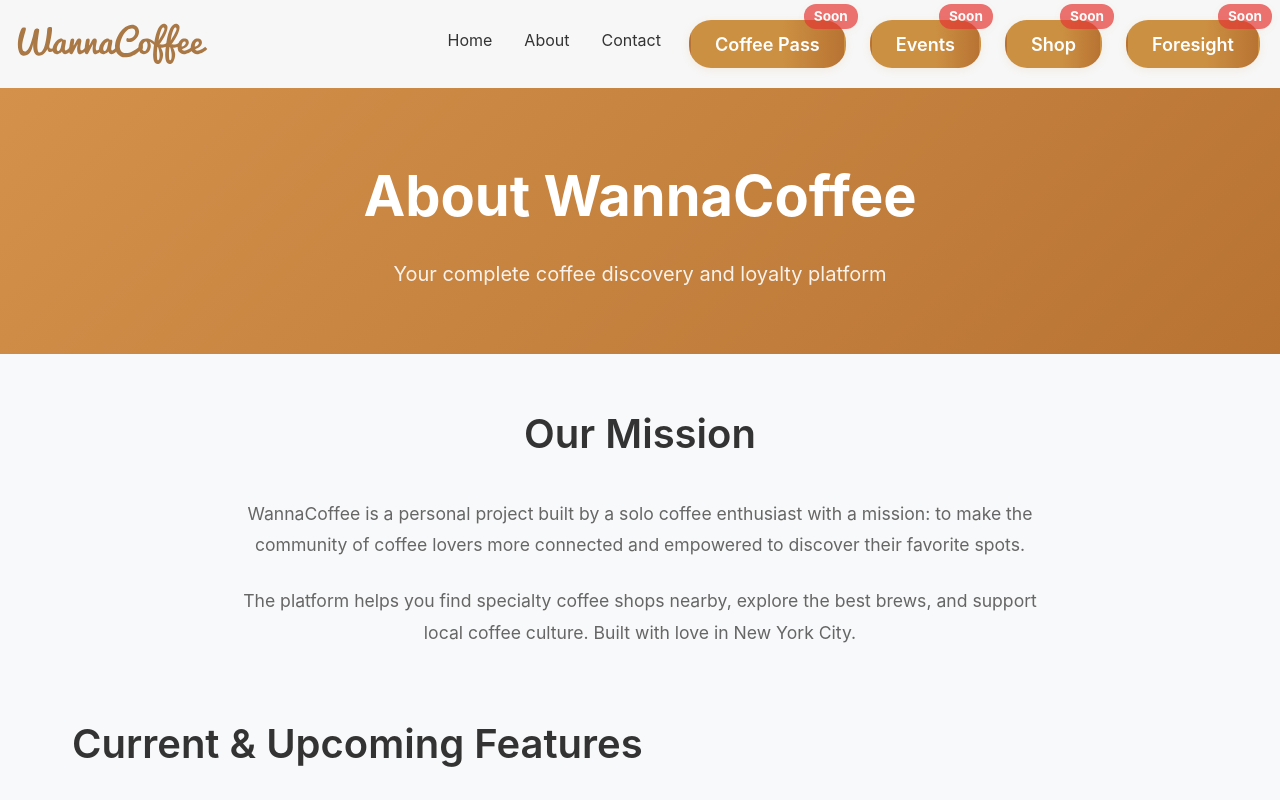
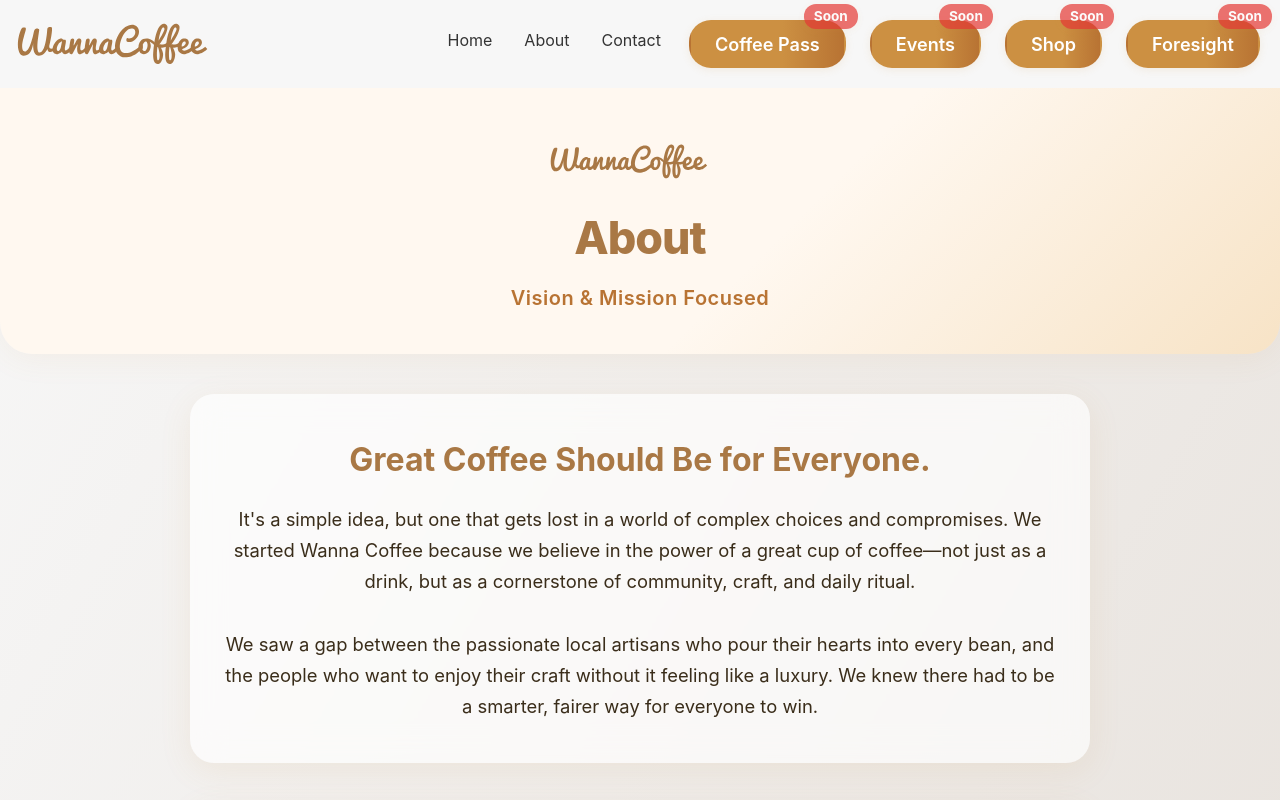
Before and after one commit to alf-delta/wanna-coffee-new, a React (Vite) app: page /about in a window 1280 px wide. Built offline with nearby package versions, Linux system fonts and the light colour scheme.

Commit message:
Redesign About and Coffee Pass: new waitlist tabs, updated content, unified forms, removed FAQ and TM symbol

```diff
--- a/src/components/WaitlistForm.jsx
+++ b/src/components/WaitlistForm.jsx
@@ -95,6 +95,9 @@ const WaitlistForm = ({ onSubmit }) => {
       >
         {isSubmitting ? 'Joining...' : 'Join Waitlist'}
       </button>
+      <p style={styles.disclaimer}>
+        We'll notify you when we launch our business features. No spam, just updates about Wanna Coffee for partners.
+      </p>
     </form>
   );
 };
@@ -104,8 +107,11 @@ const styles = {
     display: 'flex',
     flexDirection: 'column',
     gap: '1rem',
-    maxWidth: '400px',
-    margin: '0 auto',
+    width: '100%',
+    background: 'linear-gradient(90deg, #cc9042 60%, #b87333 100%)',
+    borderRadius: '18px',
+    boxShadow: '0 2px 12px rgba(204,144,66,0.07)',
+    padding: '2rem 1.5rem',
   },
   inputGroup: {
     display: 'flex',
@@ -120,6 +126,7 @@ const styles = {
     textShadow: '0 1px 2px rgba(0,0,0,0.3)',
   },
   input: {
+    width: '100%',
     padding: '0.75rem 1rem',
     borderRadius: '12px',
     border: '2px solid rgba(255,255,255,0.3)',
@@ -150,6 +157,7 @@ const styles = {
     fontWeight: 500,
   },
   submitButton: {
+    width: '100%',
     background: 'linear-gradient(135deg, #fff 0%, #f8f9fa 100%)',
     color: '#cc9042',
     fontWeight: 700,
@@ -196,6 +204,14 @@ const styles = {
     color: '#555',
     lineHeight: 1.6,
   },
+  disclaimer: {
+    fontSize: '0.85rem',
+    color: 'rgba(80,60,20,0.7)',
+    textAlign: 'center',
+    marginTop: '1rem',
+    lineHeight: 1.4,
+    fontStyle: 'italic',
+  },
 };
 
 export default WaitlistForm;
--- /dev/null
+++ b/src/components/WaitlistTabs.jsx
@@ -0,0 +1,86 @@
+import React, { useState } from 'react';
+import CustomerWaitlistForm from './CustomerWaitlistForm';
+import WaitlistForm from './WaitlistForm';
+
+const WaitlistTabs = () => {
+  const [activeTab, setActiveTab] = useState('customer');
+
+  return (
+    <div style={styles.tabsWrap}>
+      <div style={styles.tabButtonsRow}>
+        <button
+          style={{
+            ...styles.tabButton,
+            ...(activeTab === 'customer' ? styles.tabButtonActive : {})
+          }}
+          onClick={() => setActiveTab('customer')}
+        >
+          Coffee Lovers
+        </button>
+        <button
+          style={{
+            ...styles.tabButton,
+            ...(activeTab === 'shop' ? styles.tabButtonActive : {})
+          }}
+          onClick={() => setActiveTab('shop')}
+        >
+          Coffee Shops
+        </button>
+      </div>
+      <div style={styles.formContainer}>
+        {activeTab === 'customer' ? <CustomerWaitlistForm /> : <WaitlistForm />}
+      </div>
+    </div>
+  );
+};
+
+const styles = {
+  tabsWrap: {
+    width: '100%',
+    maxWidth: 420,
+    margin: '0 auto',
+    display: 'flex',
+    flexDirection: 'column',
+    alignItems: 'center',
+  },
+  tabButtonsRow: {
+    display: 'flex',
+    justifyContent: 'center',
+    gap: 0,
+    width: '100%',
+    marginBottom: 24,
+    borderRadius: 18,
+    overflow: 'hidden',
+    boxShadow: '0 2px 12px rgba(204,144,66,0.07)',
+    background: 'rgba(255,255,255,0.7)',
+  },
+  tabButton: {
+    flex: 1,
+    padding: '1rem 0',
+    fontSize: '1.1rem',
+    fontWeight: 700,
+    color: '#b87333',
+    background: 'none',
+    border: 'none',
+    cursor: 'pointer',
+    transition: 'background 0.18s, color 0.18s',
+    outline: 'none',
+    borderRight: '1px solid rgba(204,144,66,0.10)',
+  },
+  tabButtonActive: {
+    background: 'linear-gradient(90deg, #cc9042 60%, #b87333 100%)',
+    color: '#fff',
+    boxShadow: '0 4px 16px rgba(204,144,66,0.13)',
+    borderRight: '1px solid rgba(204,144,66,0.10)',
+  },
+  formContainer: {
+    width: '100%',
+    margin: '0 auto',
+    borderRadius: 18,
+    background: 'rgba(255,255,255,0.85)',
+    boxShadow: '0 2px 12px rgba(204,144,66,0.07)',
+    padding: 0,
+  },
+};
+
+export default WaitlistTabs;
--- a/src/pages/About.jsx
+++ b/src/pages/About.jsx
@@ -1,281 +1,184 @@
 import React from 'react';
-import { Link } from 'react-router-dom';
+import logo from '../assets/logo.svg';
+import WaitlistTabs from '../components/WaitlistTabs';
 
 const About = () => {
   return (
-    <div style={styles.container}>
-      <div style={styles.hero}>
-        <div style={styles.heroContent}>
-          <h1 style={styles.title}>About WannaCoffee</h1>
-          <p style={styles.subtitle}>
-            Your complete coffee discovery and loyalty platform
-          </p>
-        </div>
-      </div>
+    <div style={styles.pageBg}>
+      <section style={styles.heroSection}>
+        <img src={logo} alt="Wanna Coffee Logo" style={styles.logo} />
+        <h1 style={styles.heroTitle}>About</h1>
+        <p style={styles.heroSubtitle}>Vision & Mission Focused</p>
+      </section>
 
-      <div style={styles.content}>
-        <div style={styles.missionSection}>
-          <h2 style={styles.sectionTitle}>Our Mission</h2>
-          <p style={styles.missionText}>
-            WannaCoffee is a personal project built by a solo coffee enthusiast with a mission:
-            to make the community of coffee lovers more connected and empowered to discover their favorite spots.
-          </p>
-          <p style={styles.missionText}>
-            The platform helps you find specialty coffee shops nearby, explore the best brews,
-            and support local coffee culture. Built with love in New York City.
-          </p>
-        </div>
+      <section style={styles.glassSection}>
+        <h2 style={styles.sectionTitle}>Great Coffee Should Be for Everyone.</h2>
+        <p style={styles.sectionText}>
+          It's a simple idea, but one that gets lost in a world of complex choices and compromises. We started Wanna Coffee because we believe in the power of a great cup of coffee—not just as a drink, but as a cornerstone of community, craft, and daily ritual.<br/><br/>
+          We saw a gap between the passionate local artisans who pour their hearts into every bean, and the people who want to enjoy their craft without it feeling like a luxury. We knew there had to be a smarter, fairer way for everyone to win.
+        </p>
+      </section>
 
-        <div style={styles.featuresSection}>
-          <h2 style={styles.sectionTitle}>Current & Upcoming Features</h2>
+      <section style={styles.glassSection}>
+        <h2 style={styles.sectionTitle}>Our Vision: An Ecosystem, Not Just an App.</h2>
+        <p style={styles.sectionText}>
+          We are building a technology platform designed to rebalance the scales of the local coffee economy. Our vision is to create a seamless world where enjoying the best coffee is effortless for customers, and running a successful coffee business is more achievable for independent entrepreneurs.<br/><br/>
+          We're moving beyond simple discounts or directory listings. We're creating a sustainable ecosystem where technology empowers connection, supports local businesses, and makes the simple pleasure of a great coffee more accessible than ever before.
+        </p>
+      </section>
 
-          <div style={styles.featuresGrid}>
-            <div style={styles.featureCard}>
-              <div style={styles.featureIcon}>🗺️</div>
-              <h3 style={styles.featureTitle}>Coffee Map</h3>
-              <p style={styles.featureDescription}>
-                Discover coffee shops near you with our interactive map.
-                Filter by distance, ratings, and preferences.
-              </p>
-              <div style={styles.statusBadge}>
-                <span style={styles.liveBadge}>Live</span>
-              </div>
-            </div>
+      <section style={styles.glassSection}>
+        <h2 style={styles.sectionTitle}>How We're Doing It: The Wanna Coffee Pass.</h2>
+        <p style={styles.sectionText}>
+          At the heart of our platform is the Wanna Coffee Pass—a single, digital key that unlocks the city's independent coffee scene.<br/><br/>
+          It's a simple concept: pre-load your Pass and use it to seamlessly pay at a growing network of curated partner cafés. This isn't just a new way to pay; it's a new way to experience coffee. It's about freedom, discovery, and the confidence that you're always getting fair value while supporting the businesses that make our neighborhoods unique.
+        </p>
+      </section>
 
-            <div style={styles.featureCard}>
-              <div style={styles.featureIcon}>🎫</div>
-              <h3 style={styles.featureTitle}>Couponator</h3>
-              <p style={styles.featureDescription}>
-                Exclusive deals and discounts for coffee lovers.
-                Daily offers, birthday rewards, and VIP access.
-              </p>
-              <div style={styles.statusBadge}>
-                <span style={styles.comingSoonBadge}>Coming Soon</span>
-              </div>
-              <Link to="/couponator" style={styles.previewLink}>
-                Preview Interface →
-              </Link>
-            </div>
-
-            <div style={styles.featureCard}>
-              <div style={styles.featureIcon}>🏆</div>
-              <h3 style={styles.featureTitle}>Events</h3>
-              <p style={styles.featureDescription}>
-                Earn points with every purchase and unlock exclusive benefits.
-                Bronze, Silver, and Gold membership tiers.
-              </p>
-              <div style={styles.statusBadge}>
-                <span style={styles.comingSoonBadge}>Coming Soon</span>
-              </div>
-              <Link to="/events" style={styles.previewLink}>
-                Preview Interface →
-              </Link>
-            </div>
-
-            <div style={styles.featureCard}>
-              <div style={styles.featureIcon}>☕</div>
-              <h3 style={styles.featureTitle}>Shop</h3>
-              <p style={styles.featureDescription}>
-                Fresh coffee delivered to your door, tailored to your taste.
-                Flexible delivery schedules and personalized blends.
-              </p>
-              <div style={styles.statusBadge}>
-                <span style={styles.comingSoonBadge}>Coming Soon</span>
-              </div>
-              <Link to="/subscription" style={styles.previewLink}>
-                Preview Interface →
-              </Link>
-            </div>
+      <section style={{...styles.glassSection, ...styles.valueSection}}>
+        <div style={styles.valueColumns}>
+          <div style={styles.valueCol}>
+            <h3 style={styles.valueTitle}>For Coffee Lovers:</h3>
+            <ul style={styles.valueList}>
+              <li><b>Freedom to Explore.</b> The Wanna Coffee Pass is your ticket to a city-wide coffee adventure.</li>
+              <li><b>Discover:</b> Find hidden gems and support the passionate people behind the counter.</li>
+              <li><b>Enjoy Seamlessly:</b> Forget fumbling for cards or cash. A simple scan is all it takes.</li>
+              <li><b>Be Part of a Community:</b> Join a network of people who, like you, value quality, craft, and supporting local.</li>
+            </ul>
+          </div>
+          <div style={styles.valueCol}>
+            <h3 style={styles.valueTitle}>For Coffee Shops:</h3>
+            <ul style={styles.valueList}>
+              <li><b>Your Partner in Growth.</b> We know your focus is on making incredible coffee. Ours is on helping you build a thriving business.</li>
+              <li><b>Connect with New Customers:</b> We bring a motivated, high-intent audience directly to your door.</li>
+              <li><b>Unlock Actionable Insights:</b> Our partner dashboard provides valuable data to help you understand trends and make smarter decisions.</li>
+              <li><b>A Platform for Your Brand:</b> We give you the tools to not only serve customers but to grow your brand, sell your products, and host your events.</li>
+            </ul>
           </div>
         </div>
+      </section>
 
-        <div style={styles.ctaSection}>
-          <h2 style={styles.ctaTitle}>Stay Updated</h2>
-          <p style={styles.ctaDescription}>
-            Be the first to know when new features launch and get exclusive early access
-          </p>
-          <div style={styles.emailSignup}>
-            <input
-              type="email"
-              placeholder="Enter your email address"
-              style={styles.emailInput}
-            />
-            <button style={styles.signupButton}>
-              Subscribe to Updates
-            </button>
-          </div>
-        </div>
-      </div>
+      <section style={styles.glassSection}>
+        <h2 style={styles.sectionTitle}>Founded on Passion.</h2>
+        <p style={styles.sectionText}>
+          Wanna Coffee was born from a genuine love for coffee culture and a deep respect for the entrepreneurs who build it. We're a team of thinkers, creators, and coffee drinkers dedicated to using technology as a force for good. We believe in building things that are not only smart and efficient but also human-centric and community-focused.<br/><br/>
+          We're starting this journey by listening, learning, and collaborating with the very people we aim to serve.
+        </p>
+      </section>
+
+      <section style={styles.ctaSection}>
+        <h2 style={styles.sectionTitle}>The Future of Coffee is Collaborative.</h2>
+        <p style={styles.sectionText}>
+          This is more than a platform—it's a movement to build a more sustainable, connected, and vibrant local coffee culture. And it's just getting started.<br/>
+          <b>Be the first to know what's brewing.</b>
+        </p>
+        <WaitlistTabs />
+      </section>
     </div>
   );
 };
 
 const styles = {
-  container: {
+  pageBg: {
     minHeight: '100vh',
-    backgroundColor: '#f8f9fa',
+    background: 'linear-gradient(120deg, #f7f7f7 0%, #e9e4df 100%)',
+    paddingBottom: 40,
   },
-  hero: {
-    background: 'linear-gradient(135deg, #d3914b 0%, #b87333 100%)',
-    color: 'white',
-    padding: '4rem 2rem',
+  heroSection: {
+    textAlign: 'center',
+    padding: '3.5rem 1.5rem 2.5rem 1.5rem',
+    background: 'linear-gradient(135deg, #fff8f0 60%, #f7e3c6 100%)',
+    borderRadius: '0 0 32px 32px',
+    boxShadow: '0 4px 32px rgba(204,144,66,0.08)',
+    marginBottom: 32,
+  },
+  logo: {
+    width: 180,
+    marginBottom: 16,
+  },
+  heroTitle: {
+    fontSize: '2.8rem',
+    fontWeight: 800,
+    color: '#a97845',
+    margin: 0,
+    letterSpacing: '-1px',
+  },
+  heroSubtitle: {
+    fontSize: '1.25rem',
+    color: '#b87333',
+    margin: '0.5rem 0 0 0',
+    fontWeight: 600,
+    letterSpacing: '0.5px',
+  },
+  glassSection: {
+    maxWidth: 900,
+    margin: '2.5rem auto',
+    background: 'rgba(255,255,255,0.65)',
+    borderRadius: 24,
+    boxShadow: '0 8px 32px rgba(204,144,66,0.10)',
+    padding: '2.5rem 2rem',
+    backdropFilter: 'blur(16px)',
+    WebkitBackdropFilter: 'blur(16px)',
+  },
+  sectionTitle: {
+    fontSize: '2rem',
+    fontWeight: 700,
+    color: '#a97845',
+    marginBottom: 18,
     textAlign: 'center',
   },
-  heroContent: {
-    maxWidth: '800px',
-    margin: '0 auto',
+  sectionText: {
+    fontSize: '1.15rem',
+    color: '#3a2d1a',
+    lineHeight: 1.7,
+    textAlign: 'center',
+    margin: 0,
   },
-  title: {
-    fontSize: '3.5rem',
-    fontWeight: 'bold',
-    margin: '0 0 1rem 0',
-    '@media (max-width: 768px)': {
-      fontSize: '2.5rem',
-    },
+  valueSection: {
+    padding: '2.5rem 1rem',
   },
-  subtitle: {
-    fontSize: '1.25rem',
+  valueColumns: {
+    display: 'flex',
+    flexWrap: 'wrap',
+    gap: 32,
+    justifyContent: 'center',
+    alignItems: 'flex-start',
+  },
+  valueCol: {
+    flex: '1 1 320px',
+    minWidth: 260,
+    maxWidth: 400,
+    background: 'rgba(255,255,255,0.85)',
+    borderRadius: 18,
+    boxShadow: '0 2px 12px rgba(204,144,66,0.07)',
+    padding: '1.5rem 1.2rem',
+    margin: '0.5rem 0',
+  },
+  valueTitle: {
+    fontSize: '1.2rem',
+    color: '#b87333',
+    fontWeight: 700,
+    marginBottom: 12,
+    textAlign: 'center',
+  },
+  valueList: {
+    color: '#3a2d1a',
+    fontSize: '1.05rem',
+    lineHeight: 1.7,
+    paddingLeft: 18,
     margin: 0,
-    opacity: 0.9,
-  },
-  content: {
-    maxWidth: '1200px',
-    margin: '0 auto',
-    padding: '3rem 2rem',
-  },
-  missionSection: {
-    textAlign: 'center',
-    marginBottom: '4rem',
-  },
-  sectionTitle: {
-    fontSize: '2.5rem',
-    fontWeight: '600',
-    margin: '0 0 2rem 0',
-    color: '#333',
-  },
-  missionText: {
-    fontSize: '1.1rem',
-    lineHeight: '1.8',
-    color: '#666',
-    margin: '0 0 1.5rem 0',
-    maxWidth: '800px',
-    marginLeft: 'auto',
-    marginRight: 'auto',
-  },
-  featuresSection: {
-    marginBottom: '4rem',
-  },
-  featuresGrid: {
-    display: 'grid',
-    gridTemplateColumns: 'repeat(auto-fit, minmax(300px, 1fr))',
-    gap: '2rem',
-  },
-  featureCard: {
-    background: 'white',
-    padding: '2rem',
-    borderRadius: '12px',
-    boxShadow: '0 4px 12px rgba(0,0,0,0.1)',
-    textAlign: 'center',
-    transition: 'transform 0.2s',
-    position: 'relative',
-    ':hover': {
-      transform: 'translateY(-4px)',
-    },
-  },
-  featureIcon: {
-    fontSize: '3rem',
-    marginBottom: '1rem',
-  },
-  featureTitle: {
-    fontSize: '1.5rem',
-    fontWeight: '600',
-    margin: '0 0 1rem 0',
-    color: '#333',
-  },
-  featureDescription: {
-    color: '#666',
-    lineHeight: '1.6',
-    marginBottom: '1.5rem',
-  },
-  statusBadge: {
-    marginBottom: '1rem',
-  },
-  liveBadge: {
-    background: '#28a745',
-    color: 'white',
-    padding: '0.25rem 0.75rem',
-    borderRadius: '12px',
-    fontSize: '0.875rem',
-    fontWeight: '600',
-  },
-  comingSoonBadge: {
-    background: '#ffc107',
-    color: '#333',
-    padding: '0.25rem 0.75rem',
-    borderRadius: '12px',
-    fontSize: '0.875rem',
-    fontWeight: '600',
-  },
-  previewLink: {
-    color: '#d3914b',
-    textDecoration: 'none',
-    fontSize: '0.9rem',
-    fontWeight: '600',
-    ':hover': {
-      textDecoration: 'underline',
-    },
+    listStyle: 'disc',
   },
   ctaSection: {
+    maxWidth: 500,
+    margin: '2.5rem auto 3.5rem auto',
+    background: 'rgba(255,255,255,0.7)',
+    borderRadius: 24,
+    boxShadow: '0 8px 32px rgba(204,144,66,0.13)',
+    padding: '2.5rem 2rem',
     textAlign: 'center',
-    background: 'white',
-    padding: '3rem',
-    borderRadius: '12px',
-    boxShadow: '0 4px 12px rgba(0,0,0,0.1)',
-  },
-  ctaTitle: {
-    fontSize: '2rem',
-    fontWeight: '600',
-    margin: '0 0 1rem 0',
-    color: '#333',
-  },
-  ctaDescription: {
-    fontSize: '1.1rem',
-    color: '#666',
-    margin: '0 0 2rem 0',
-  },
-  emailSignup: {
-    display: 'flex',
-    gap: '1rem',
-    maxWidth: '500px',
-    margin: '0 auto',
-    '@media (max-width: 768px)': {
-      flexDirection: 'column',
-    },
-  },
-  emailInput: {
-    flex: 1,
-    padding: '0.75rem 1rem',
-    border: '2px solid #eee',
-    borderRadius: '8px',
-    fontSize: '1rem',
-    ':focus': {
-      outline: 'none',
-      borderColor: '#d3914b',
-    },
-  },
-  signupButton: {
-    background: '#d3914b',
-    color: 'white',
-    border: 'none',
-    padding: '0.75rem 1.5rem',
-    borderRadius: '8px',
-    fontSize: '1rem',
-    fontWeight: '600',
-    cursor: 'pointer',
-    transition: 'background-color 0.2s',
-    ':hover': {
-      background: '#b87333',
-    },
+    backdropFilter: 'blur(18px)',
+    WebkitBackdropFilter: 'blur(18px)',
   },
 };
 
```
Also changed, not shown: src/components/CustomerWaitlistForm.jsx (+15 -8 lines), src/pages/Couponator.jsx (+56 -79 lines).
